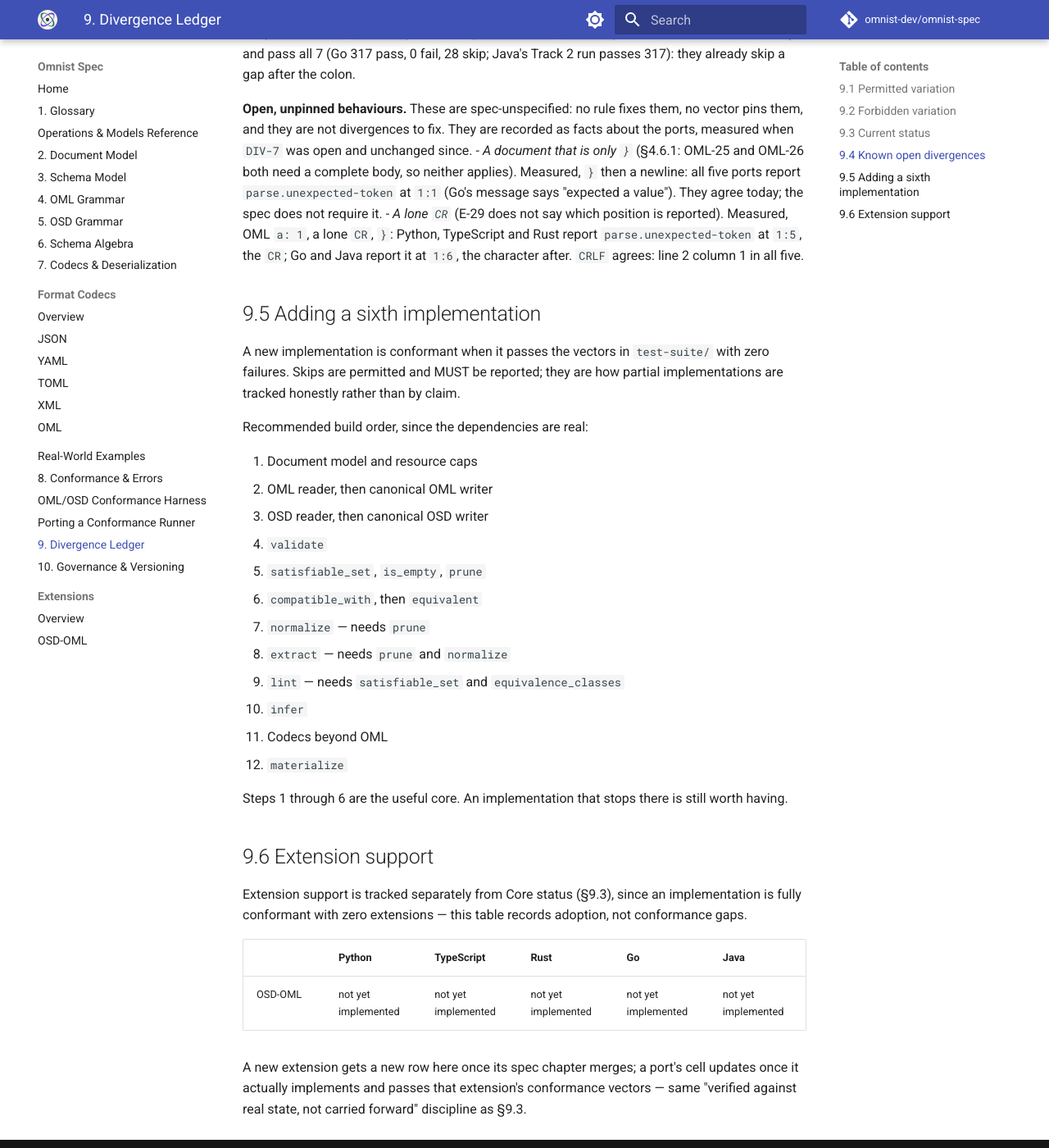
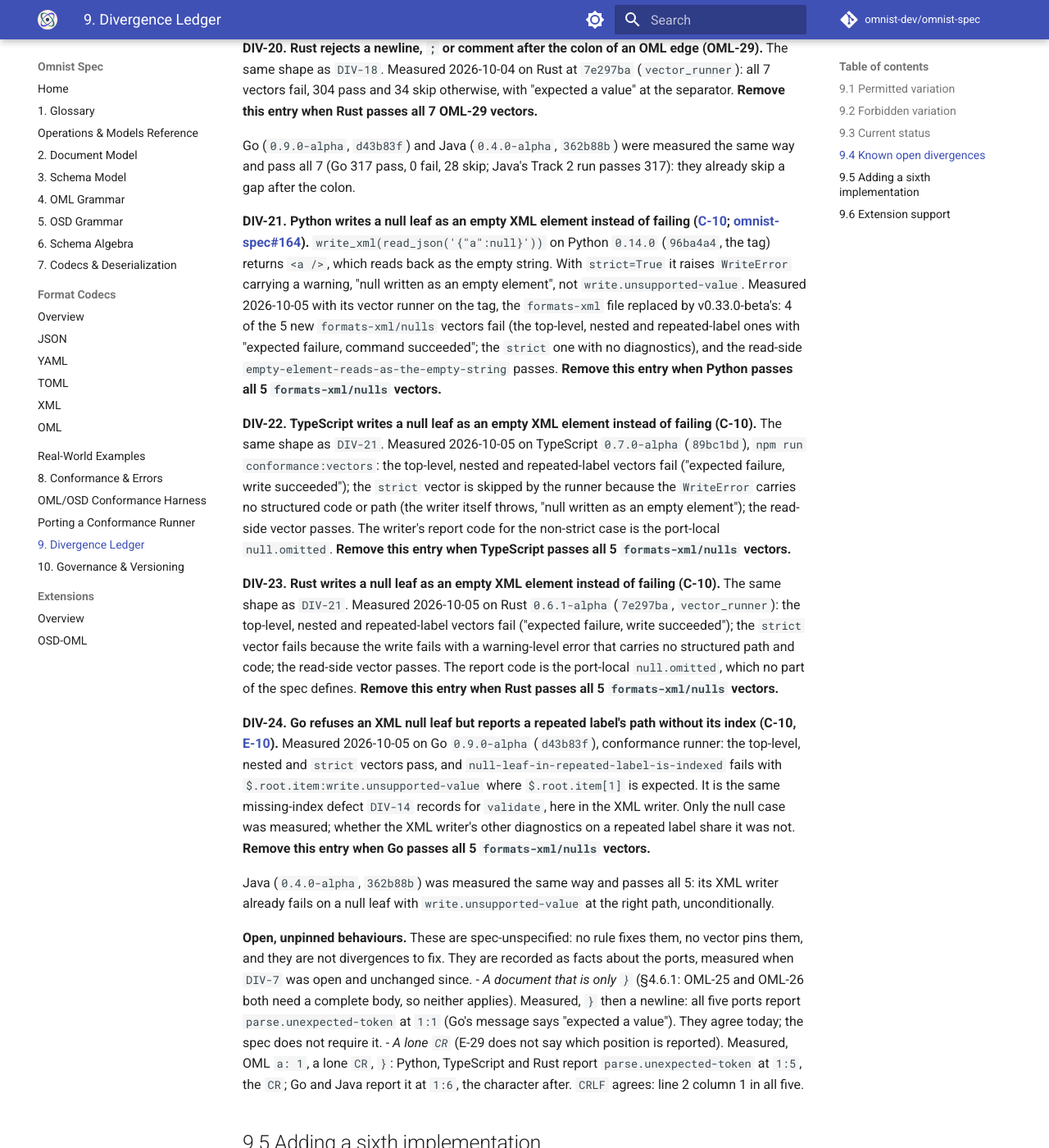
Before and after one commit to omnist-dev/omnist-spec, an MkDocs documentation site: the page built from docs/09-divergence-ledger.md, in a window 1280 px wide and 1400 px high, scrolled down 10097 px. Shown: the whole window at 82% size. Built offline with MkDocs 1.6.1 and Material for MkDocs 9.7.7, drawn with Linux system fonts in a browser that asks for light colours; comment, search, counter and statistics services are not loaded; some of the changed text lies outside the part shown.

Commit message:
An XML writer fails on a null leaf (v0.33.0-beta) (#165)

```diff
--- a/docs/09-divergence-ledger.md
+++ b/docs/09-divergence-ledger.md
@@ -141,9 +141,9 @@ Python ([omnist#352](https://github.com/omnist-dev/omnist/pull/352), merged as
 `0133f89`, pinned to v0.27.0-beta).
 
 **Versions.** The Version row is each port's latest **tag**, checked
-2026-10-04 with `git ls-remote --tags`. Python `v0.13.0` is tagged and the
-PyPI Simple index serves `omnist-0.13.0` (checked 2026-10-04, after its
-Publish run succeeded; `0.12.0` is also served). Rust `v0.6.1-alpha` is tagged and
+2026-10-05 with `git ls-remote --tags`. Python `v0.14.0` is tagged and the
+PyPI Simple index serves `omnist-0.14.0` (checked 2026-10-05, after its
+Publish run succeeded; `0.13.0` is also served). Rust `v0.6.1-alpha` is tagged and
 crates.io's newest version is `0.6.1-alpha` (`0.6.0-alpha` is also published). Go `v0.9.0-alpha` is distributed by tag only (module proxy; no
 registry). TypeScript `v0.7.0-alpha` is tagged; npm (`@omnist-dev/omnist`)
 serves `0.6.0-alpha` as both the `latest` and `alpha` dist-tag, so
@@ -157,13 +157,14 @@ in Go `v0.7.1-alpha` and later, Rust `v0.5.1-alpha`, TypeScript `v0.6.1-alpha`,
 Java `v0.3.1-alpha` and Python `v0.11.0`. The v0.28.0-beta schema diagnostics
 (S-8, S-22, S-23 and S-24; see `DIV-5`) are in Python `v0.12.0`, TypeScript
 `v0.7.0-alpha`, Rust `v0.6.0-alpha` and later, Go `v0.9.0-alpha` and Java
-`v0.4.0-alpha`. Python `v0.13.0` pins v0.28.0-beta and adopts no later rule.
-Of the v0.28.0-beta releases only Python `0.12.0` and `0.13.0` and Rust
-`0.6.0-alpha` and `0.6.1-alpha` are served by their registries today. No port implements the OSD-OML extension (§9.6).
+`v0.4.0-alpha`. Python `v0.13.0` pins v0.28.0-beta and adopts no later rule;
+Python `v0.14.0` pins v0.32.0-beta (`634ff12`). Of the v0.28.0-beta releases
+only Python `0.12.0`, `0.13.0` and `0.14.0` and Rust `0.6.0-alpha` and
+`0.6.1-alpha` are served by their registries today. No port implements the OSD-OML extension (§9.6).
 
 | | Python | TypeScript | Rust | Go | Java |
 |---|---|---|---|---|---|
-| Version | 0.13.0 | 0.7.0-alpha | 0.6.1-alpha | 0.9.0-alpha | 0.4.0-alpha |
+| Version | 0.14.0 | 0.7.0-alpha | 0.6.1-alpha | 0.9.0-alpha | 0.4.0-alpha |
 | Maturity | beta, reference | alpha | alpha | alpha | alpha |
 | Document model | complete | complete (`bigint` for `integer`) | complete (all 7 kinds natively distinguished) | complete (all 7 kinds natively distinguished) | complete (all 7 kinds natively distinguished) |
 | Resource caps (§2.4's three universal limits; D-18 and D-22 are enforced by all five) | all three | all three | all three | all three | all three |
@@ -171,6 +172,7 @@ Of the v0.28.0-beta releases only Python `0.12.0` and `0.13.0` and Rust
 | OSD read/write | complete (duplicate root rejected) | complete (duplicate root rejected) | complete (duplicate root rejected) | complete (duplicate root rejected) | complete (duplicate root rejected) |
 | OSD writer: label escaping (OSD-15), unwritable label refused (OSD-14) | both done | both done (OSD-15 fixed in #150) | both done (`to_osd` returns `Result`) | both done (`osd.Write` returns an error) | both done |
 | Writers refuse a string with no UTF-8 encoding (C-9) | no (measured 2026-10-04, `DIV-5`) | no (measured, `DIV-5`) | not applicable (`String`) | no (measured, `DIV-5`) | no (measured, `DIV-5`) |
+| An XML writer refuses a null leaf (C-10) | no (measured 2026-10-05, `DIV-21`) | no (measured, `DIV-22`) | no (measured, `DIV-23`) | partly (measured, `DIV-24`: refuses, but the path of a repeated label lacks its index) | yes (measured) |
 | `any` type | yes | yes | yes | yes | yes |
 | `validate` / `materialize` | complete | complete | complete | complete | complete |
 | Schema algebra (all 6 ops) | complete, codepoint-safe alphabetical fallback | complete, codepoint-safe alphabetical fallback (PR #137) | complete, codepoint-safe alphabetical fallback | complete, codepoint-safe alphabetical fallback | complete, codepoint-safe alphabetical fallback (PR #103) |
@@ -192,7 +194,9 @@ repeated-label path vectors (`DIV-14`, `DIV-15`, `DIV-16`) and 10 input-size
 vectors (`DIV-17`), none of them in the cells above, which stay at the
 v0.27.0-beta figures. v0.31.0-beta added 7 more (362 in all), the OML-29
 vectors in `oml-grammar/grammar.json` (`DIV-18`, `DIV-19`, `DIV-20`), likewise
-not in the cells above.
+not in the cells above. v0.33.0-beta added 5 more (367 in all), the XML null
+vectors in `formats-xml/xml.json` (`DIV-21`, `DIV-22`, `DIV-23`, `DIV-24`),
+also not in the cells above.
 
 **What each port skips.** Python: 28
 OSD-OML ([omnist#341](https://github.com/omnist-dev/omnist/issues/341)) and 6
@@ -243,7 +247,8 @@ when their own removal condition, every port passing every one of the fifteen,
 was found met: the Go and TypeScript runners were re-run that day and pass them,
 and the other three ports' own PR figures (§9.3) report 0 failures on the full
 suite. `DIV-5`, `DIV-11`, `DIV-12`, `DIV-13`, `DIV-14`, `DIV-15`, `DIV-16`,
-`DIV-17`, `DIV-18`, `DIV-19` and `DIV-20` are live.
+`DIV-17`, `DIV-18`, `DIV-19`, `DIV-20`, `DIV-21`, `DIV-22`, `DIV-23` and
+`DIV-24` are live.
 One caution on `DIV-3`: comments in `test-suite/formats-xml/xml.json` and
 `test-suite/formats-json/json.json` cite a `DIV-3` closed 2026-08-23. That is
 an earlier entry that held the number before the alias-limit entry opened in
@@ -460,6 +465,51 @@ Go (`0.9.0-alpha`, `d43b83f`) and Java (`0.4.0-alpha`, `362b88b`) were measured
 the same way and pass all 7 (Go 317 pass, 0 fail, 28 skip; Java's Track 2 run
 passes 317): they already skip a gap after the colon.
 
+**DIV-21. Python writes a null leaf as an empty XML element instead of failing ([C-10](07-codecs-and-deserialization.md#73-writing); [omnist-spec#164](https://github.com/omnist-dev/omnist-spec/issues/164)).**
+`write_xml(read_json('{"a":null}'))` on Python `0.14.0` (`96ba4a4`, the tag)
+returns `<a />`, which reads back as the empty string. With `strict=True` it
+raises `WriteError` carrying a warning, "null written as an empty element",
+not `write.unsupported-value`. Measured 2026-10-05 with its vector runner on
+the tag, the `formats-xml` file replaced by v0.33.0-beta's: 4 of the 5 new
+`formats-xml/nulls` vectors fail (the top-level, nested and repeated-label
+ones with "expected failure, command succeeded"; the `strict` one with no
+diagnostics), and the read-side `empty-element-reads-as-the-empty-string`
+passes.
+**Remove this entry when Python passes all 5 `formats-xml/nulls` vectors.**
+
+**DIV-22. TypeScript writes a null leaf as an empty XML element instead of failing (C-10).**
+The same shape as `DIV-21`. Measured 2026-10-05 on TypeScript `0.7.0-alpha`
+(`89bc1bd`), `npm run conformance:vectors`: the top-level, nested and
+repeated-label vectors fail ("expected failure, write succeeded"); the
+`strict` vector is skipped by the runner because the `WriteError` carries no
+structured code or path (the writer itself throws, "null written as an empty
+element"); the read-side vector passes. The writer's report code for the
+non-strict case is the port-local `null.omitted`.
+**Remove this entry when TypeScript passes all 5 `formats-xml/nulls` vectors.**
+
+**DIV-23. Rust writes a null leaf as an empty XML element instead of failing (C-10).**
+The same shape as `DIV-21`. Measured 2026-10-05 on Rust `0.6.1-alpha`
+(`7e297ba`, `vector_runner`): the top-level, nested and repeated-label vectors
+fail ("expected failure, write succeeded"); the `strict` vector fails because
+the write fails with a warning-level error that carries no structured path and
+code; the read-side vector passes. The report code is the port-local
+`null.omitted`, which no part of the spec defines.
+**Remove this entry when Rust passes all 5 `formats-xml/nulls` vectors.**
+
+**DIV-24. Go refuses an XML null leaf but reports a repeated label's path without its index (C-10, [E-10](08-conformance-and-errors.md#84-paths)).**
+Measured 2026-10-05 on Go `0.9.0-alpha` (`d43b83f`), conformance runner: the
+top-level, nested and `strict` vectors pass, and
+`null-leaf-in-repeated-label-is-indexed` fails with
+`$.root.item:write.unsupported-value` where `$.root.item[1]` is expected. It is
+the same missing-index defect `DIV-14` records for `validate`, here in the XML
+writer. Only the null case was measured; whether the XML writer's other
+diagnostics on a repeated label share it was not.
+**Remove this entry when Go passes all 5 `formats-xml/nulls` vectors.**
+
+Java (`0.4.0-alpha`, `362b88b`) was measured the same way and passes all 5: its
+XML writer already fails on a null leaf with `write.unsupported-value` at the
+right path, unconditionally.
+
 **Open, unpinned behaviours.** These are spec-unspecified: no rule fixes them,
 no vector pins them, and they are not divergences to fix. They are recorded
 as facts about the ports, measured when `DIV-7` was open and unchanged since.
```
Also changed, not shown: CHANGELOG.md (+35 -0 lines), docs/07-codecs-and-deserialization.md (+19 -0 lines), docs/08-conformance-and-errors.md (+5 -2 lines), docs/formats/overview.md (+1 -1 lines), docs/formats/xml.md (+13 -0 lines), docs/index.md (+1 -1 lines), 1 other file.
